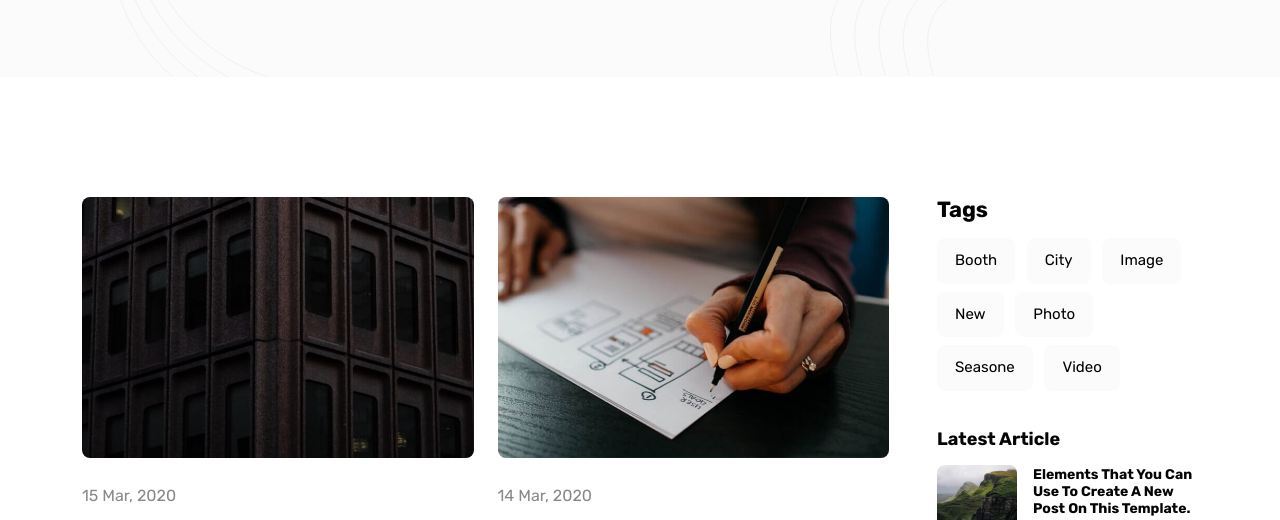
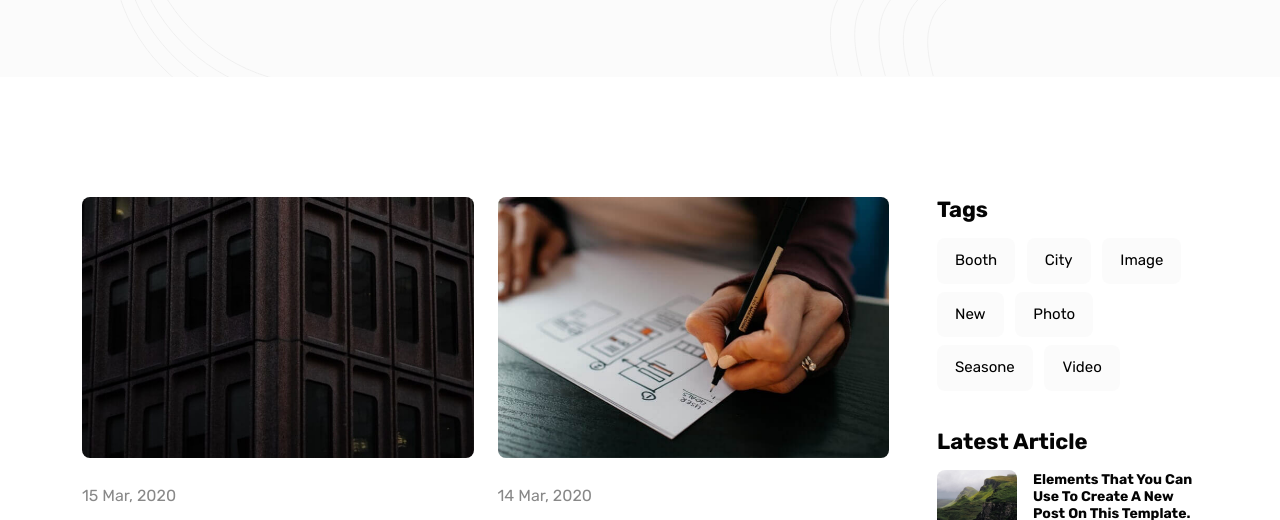
Before and after one commit to drupaltutor/theme-development-in-practice-template, a plain HTML site: page docs/blog.html in a window 1280 px wide. Shown: the part 281-801 px from the top of the page. Drawn offline with Linux system fonts and the light colour scheme.

Commit message:
Fix title heading for blog listing page

```diff
--- a/docs/blog.html
+++ b/docs/blog.html
@@ -296,7 +296,7 @@
 				</div>
 				<!-- latest post -->
 				<div class="widget">
-					<h5 class="widget-title"><span>Latest Article</span></h5>
+					<h4 class="widget-title"><span>Latest Article</span></h4>
 					<!-- post-item -->
 					<ul class="list-unstyled widget-list">
 						<li class="d-flex widget-post align-items-center">
```
Also changed, not shown: source/blog.html (+1 -1 lines).
